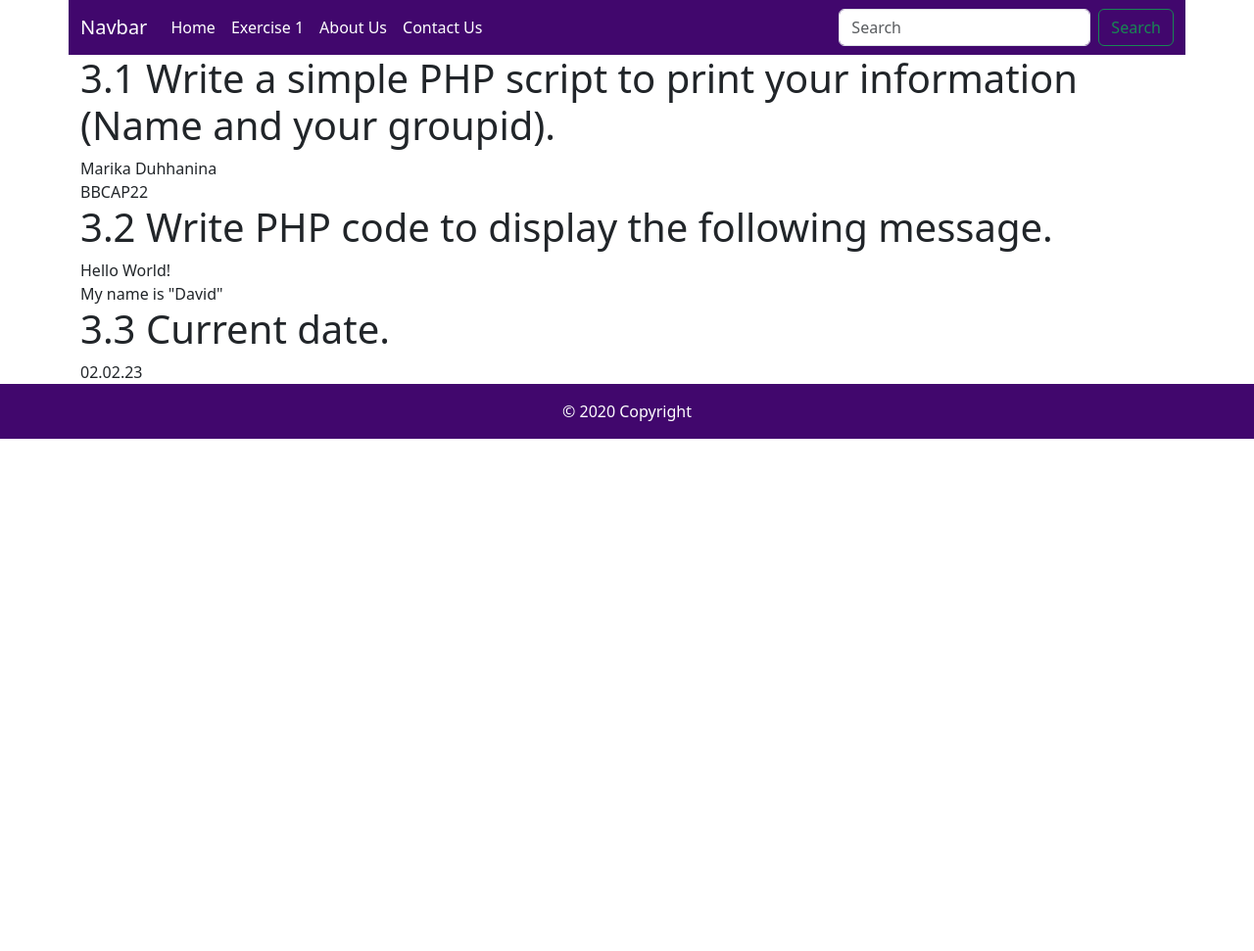
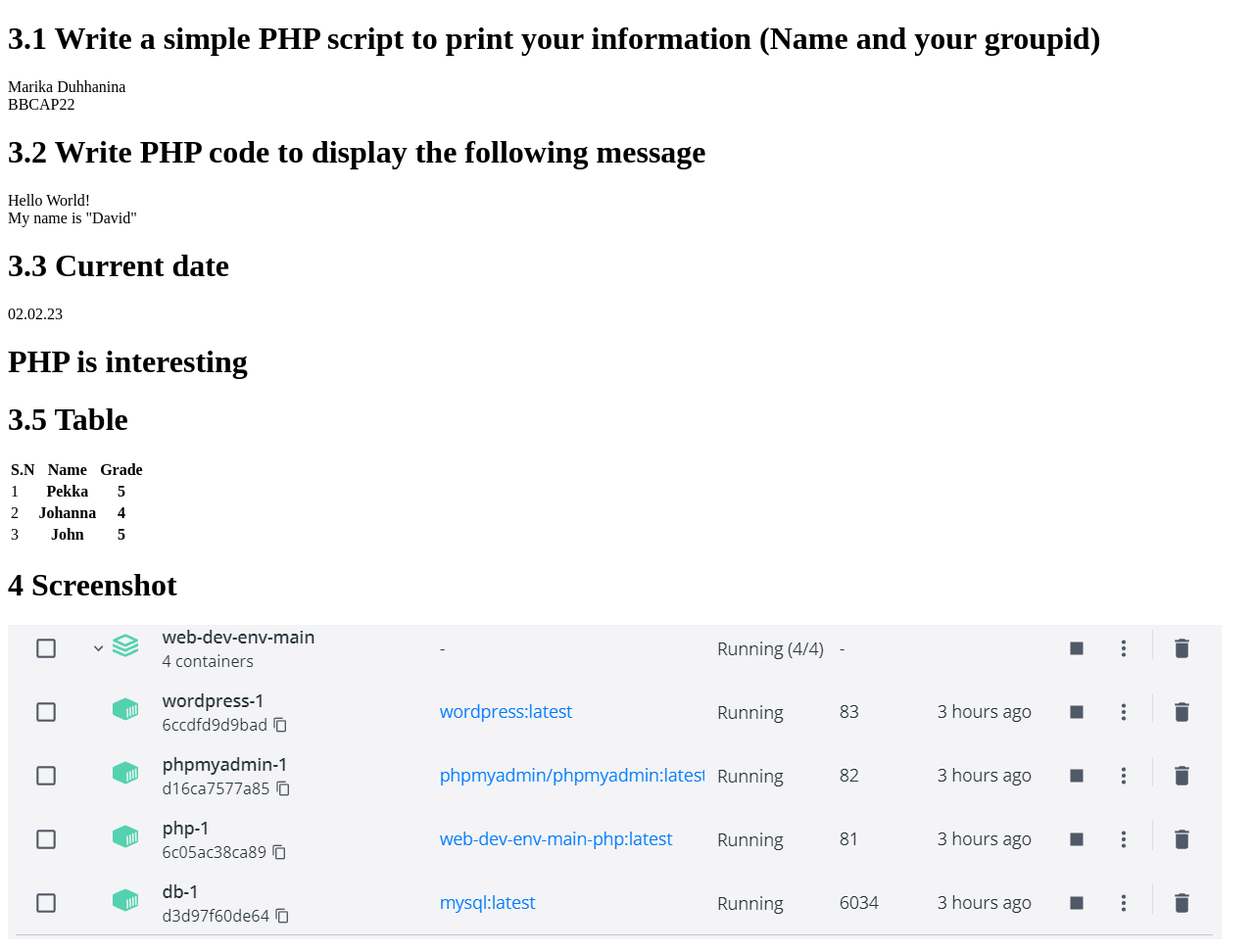
Before and after one commit to marikadu/marika_duhhanina_tasks, a PHP site: page /ex1.php in a window 1280 px wide. Shown: the whole page at 98% size. Before the commit the page ends 448 px from the top, so only its background shows below. Run offline with PHP 8.4, Linux system fonts and the light colour scheme; data that the repository does not hold is empty.

Commit message:
changed ex1 in layout

```diff
--- a/layout/ex1.php
+++ b/layout/ex1.php
@@ -8,25 +8,68 @@
 </head>
 <body>
 
-<?php include "header.php";?>
-    <h1>3.1 Write a simple PHP script to print your information (Name and your groupid).</h1>
-
+<?php // 3.1?>
+<h1>3.1 Write a simple PHP script to print your information (Name and your groupid)</h1>
 <?php
 echo "Marika Duhhanina <br>";
 echo "BBCAP22";
 ?>
 
-<h1>3.2 Write PHP code to display the following message.</h1>
-
+<?php // 3.2?>
+<h1>3.2 Write PHP code to display the following message</h1>
 <?php
 echo "Hello World!<br>";
 echo "My name is \"David\"";
 ?>
 
-<h1>3.3 Current date. </h1>
+<?php // 3.3?>
+<h1>3.3 Current date</h1>
+<?php echo date("d.m.y")?>
 
-<?php echo date("d.m.y");
-include "footer.php";?>
+<?php
+/* Other way to complete 3.4
+<?php // 3.4?>
+<?php $title = "PHP is interesting"?>
+<h1>3.4 <?php echo $title?> </h>
+*/
+?>
+
+<?php
+$title1 = "PHP is interesting";
+echo "<h1>" . $title1 . "</h1>";
+?>
+
+<?php // 3.5?>
+<h1>3.5 Table</h1>
+<?php
+$g1 = 5;
+$g2 = 4;
+$g3 = 5;
+echo "<table>
+
+<tr>
+<th> S.N </th><th> Name </th><th> Grade </th>
+</tr>
+
+<tr>
+<td> 1 </th><th> Pekka </th><th> $g1 </td>
+</tr>
+
+<tr>
+<td> 2 </th><th> Johanna </th><th> $g2 </td>
+</tr>
+
+<tr>
+<td> 3 </th><th> John </th><th> $g3 </td>
+</tr>
+
+
+</table>";
+?>
+
+<?php // 4?>
+<h1>4 Screenshot</h1>
+<img src="docker.png">
 
 </body>
 </html>
```
Also changed, not shown: layout/docker.png (added).
